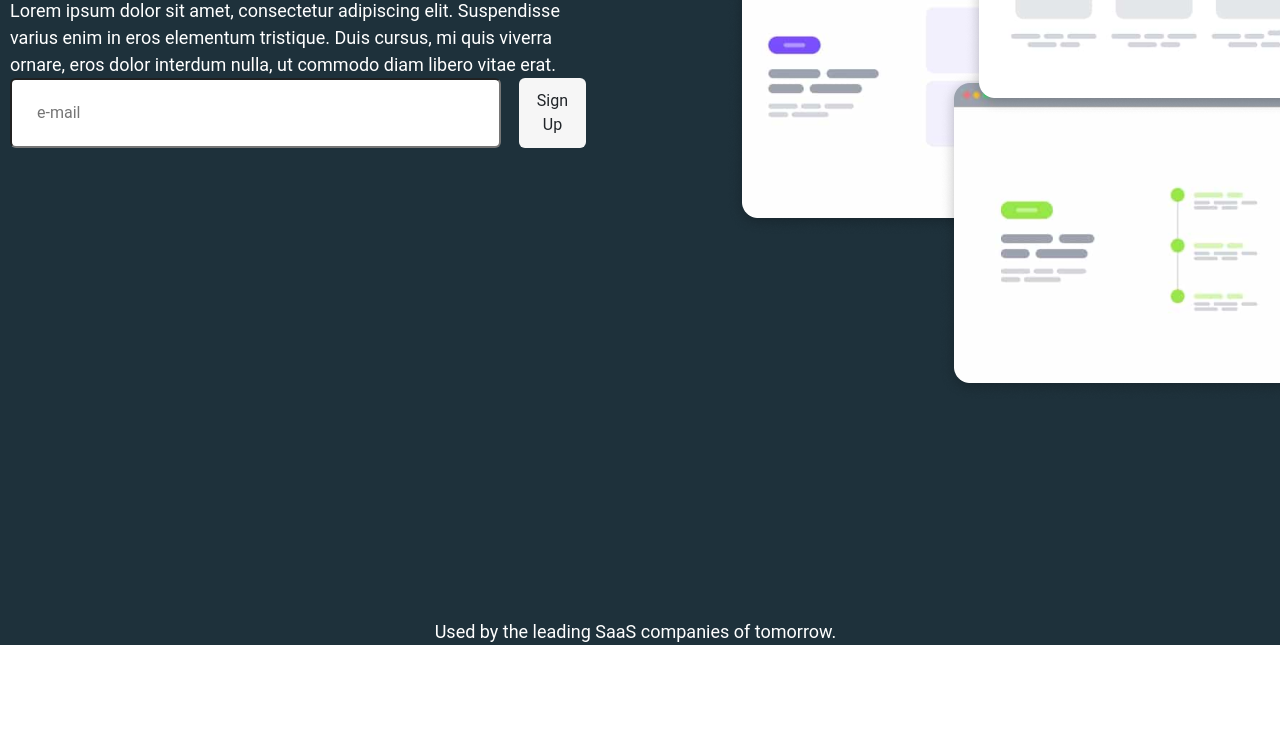
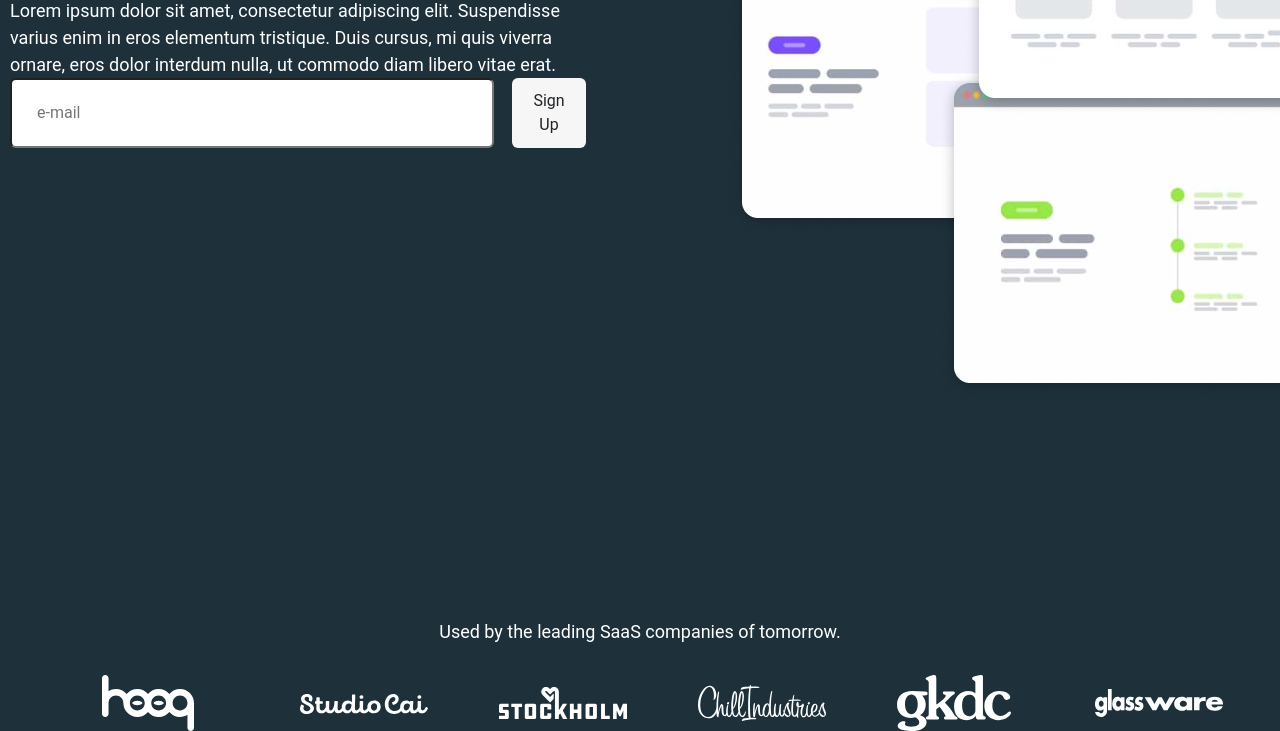
Before and after one commit to Sergo1604/Molecule, a plain HTML site: page index.html in a window 1280 px wide. Shown: the part 416-1147 px from the top of the page. Before the commit the page ends 1061 px from the top, so only its background shows below. Drawn offline with Linux system fonts and the light colour scheme.

Commit message:
13-07-22

```diff
--- a/index.html
+++ b/index.html
@@ -85,34 +85,47 @@
                             <button type="submit" class="btn">
                                 Sign Up
                             </button>
-
                         </div>
                     </div>
+
                     <div class="col-lg-4 hero-img">
                         <img src="./img/IMAGE1.png" alt="img1..." class="img-1">
 
                         <img src="./img/IMAGE2.png" alt="img2..." class="img-2">
 
                         <img src="./img/IMAGE3.png" alt="img3..." class="img-3">
-
                     </div>
                 </div>
             </div>
 
-            <div class=".container ">
-                <div class="row justify-content-center">
-                    <p class="block__text col-4">
-                        Used by the leading SaaS companies of tomorrow.
-                    </p>
+            <div class="container ">
+                <p class="block__text saas ">
+                    Used by the leading SaaS companies of tomorrow.
+                </p>
+                <div class="row justify-content-sm-evenly align-items-sm-center hero-icons">
+                    <div class="col-lg-1 col-sm-4">
+                        <img src="./img/icon1.svg" alt="icon1">
+                    </div>
+                    <div class="col-lg-1 col-xs-4">
+                        <img src="./img/icon2.svg" alt="icon1">
+                    </div>
+                    <div class="col-lg-1 col-xs-4">
+                        <img src="./img/icon3.svg" alt="icon1">
+                    </div>
+                    <div class="col-lg-1 col-xs-4">
+                        <img src="./img/icon4.svg" alt="icon1">
+                    </div>
+                    <div class="col-lg-1 col-xs-4">
+                        <img src="./img/icon5.svg" alt="icon1">
+                    </div>
+                    <div class="col-lg-1 col-xs-4">
+                        <img src="./img/icon6.svg" alt="icon1">
+                    </div>
                 </div>
             </div>
 
 
-
-
         </section>
-
-
     </main>
 
     <script src="./js/bootstrap.bundle.js"></script>
--- a/scss/style.scss
+++ b/scss/style.scss
@@ -91,7 +91,7 @@ ul {
     }
     .block__input {
         border-radius: 6px;
-        padding: 10px 42% 10px 25px;
+        padding: 10px 235px 10px 25px;
         margin-right: 18px;
     }
     .hero-img {
@@ -119,6 +119,10 @@ ul {
             top: 415px;
             left: 85px;
         }
+    }
+    .saas {
+        text-align: center;
+        margin-bottom: 30px;
     }
 }
 
@@ -150,7 +154,12 @@ ul {
         width: 80vh;
     }
     .hero__block {
-        padding: 100px 0px !important;
+        padding: 100px 10px !important;
+    }
+    .block__input {
+        border-radius: 6px;
+        padding: 10px 42% 10px 25px;
+        margin-right: 18px;
     }
     .nav-under__nav {
         display: none;
```
Also changed, not shown: css/style.css, img/icon4.svg (added), img/icon5.svg (added), img/icon6.svg (added).
